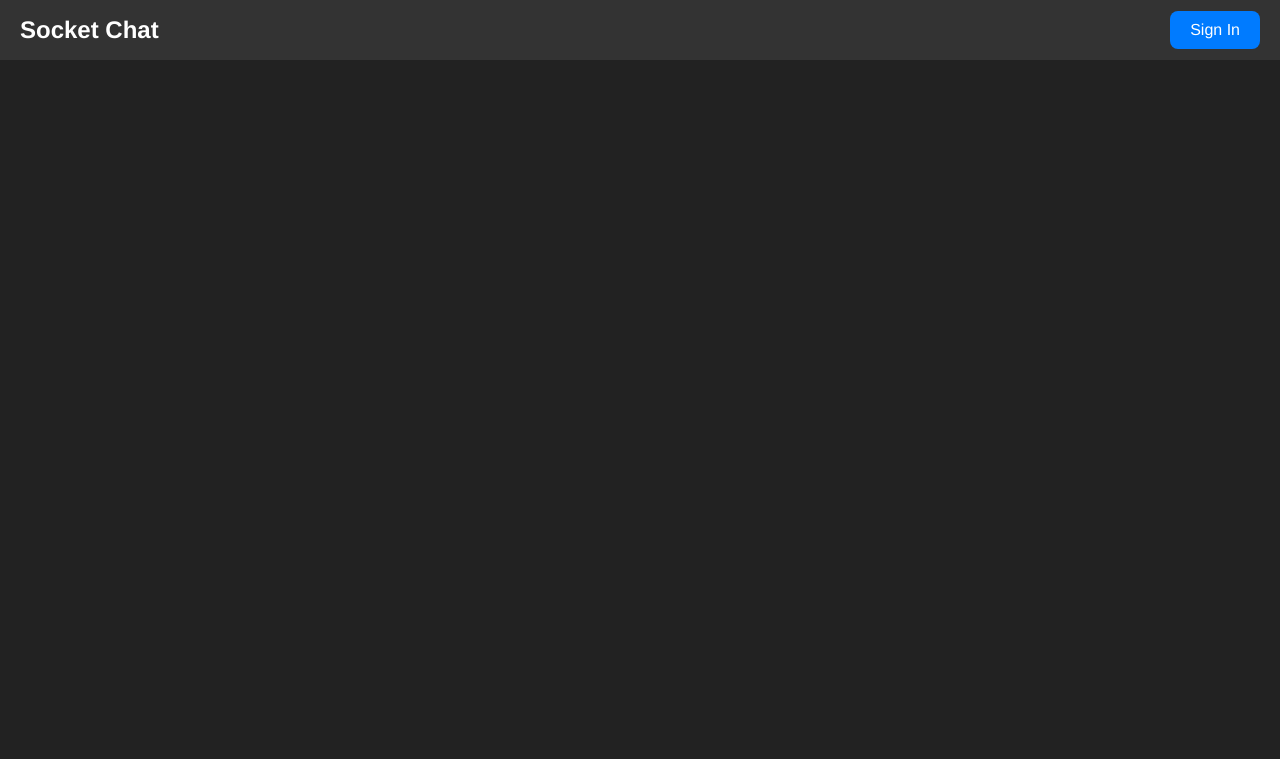
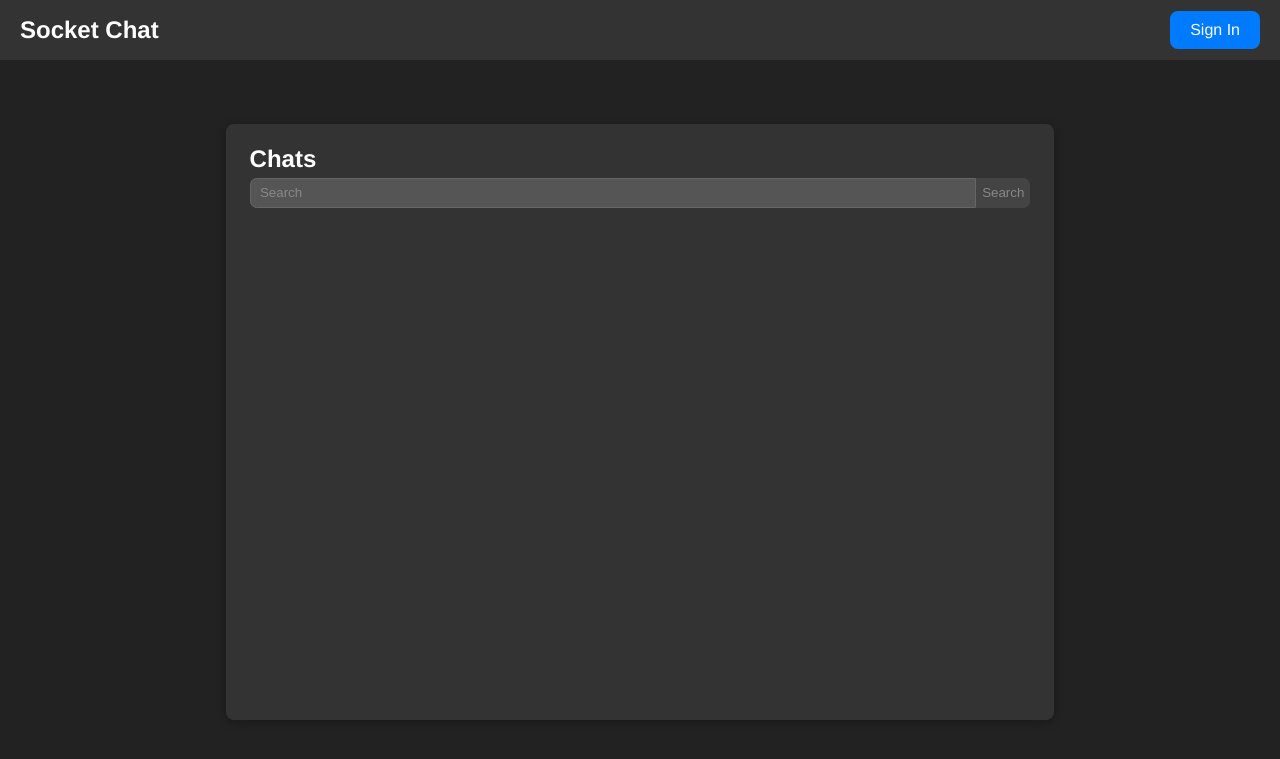
Before and after one commit to nickAnhel/Django-Chat, a Django app: page / in a window 1280 px wide. Shown: the top 759 px of the page. Run offline with Django 4.2, Linux system fonts and the light colour scheme; data that the repository does not hold is empty.

Commit message:
Added chat list and join

```diff
--- a/websocket_chat/chat/static/css/base.css
+++ b/websocket_chat/chat/static/css/base.css
@@ -41,7 +41,7 @@ body {
 }
 
 #content h2 {
-    margin: 0.1em 0;
+    margin: 0.2em 0;
 }
 
 #content p a {
@@ -140,23 +140,75 @@ body {
 /* Chat list */
 
 #chat-list {
-    width: 30%;
-    min-width: 250px;
-    margin: 3em auto;
-    padding: 1.5em 1.5em 2em 1.5em;
+    width: 70%;
+    min-width: 300px;
+    margin: 2em auto;
+    padding: 1em 1.5em;
+    border-radius: 0.5em;
     background-color: #333;
-    border-radius: 0.5em;
     box-shadow: 0 2px 10px rgba(0, 0, 0, 0.3);
 }
 
-#chat-list ul {
-    list-style: none;
+#search {
+    display: flex;
+    width: 100%;
+    margin-bottom: 1em;
+}
+
+#search input[type="text"] {
+    display: inline-block;
+    width: 100%;
+    padding: 0.5em 0.7em;
+    background-color: #555;
+    color: #fff;
+    border: 1px solid #666;
+    border-radius: 0.5em;
+    border-bottom-right-radius: 0;
+    border-top-right-radius: 0;
+}
+
+#search input[type="text"]::placeholder {
+    color: #888;
+}
+
+#search input[type="submit"] {
+    background-color: #444;
+    color: #888;
+    border: none;
+    border-radius: 0.5em;
+    cursor: pointer;
+    border-bottom-left-radius: 0;
+    border-top-left-radius: 0;
+}
+
+#chats {
+    width: 100%;
+    height: 60vh;
+    overflow: auto;
+    scrollbar-width: thin;
+}
+
+#chats ul {
+    list-style-type: none;
     padding: 0;
     margin: 0;
 }
 
-#chat-list li {
+#chats a {
+    color: #eee;
+    text-decoration: none;
+}
+
+#chats li {
     margin: 0.5em 0;
+    padding: 0.5em 1em;
+    background-color: #444;
+    border-radius: 0.5em;
+    color: #fff;
+}
+
+#chats li:hover {
+    background-color: #555;
 }
 
 /* Accoutns */
--- a/websocket_chat/chat/templates/chat/home.html
+++ /dev/null
@@ -1,8 +0,0 @@
-{% extends "base.html" %}
-
-{% block title %}
-    Home
-{% endblock title %}
-
-{% block content %}
-{% endblock content %}
--- /dev/null
+++ b/websocket_chat/chat/templates/chat/list.html
@@ -0,0 +1,29 @@
+{% extends "base.html" %}
+
+{% block title %}
+    Chats
+{% endblock title %}
+
+{% block content %}
+    <div id="chat-list">
+        <h2>Chats</h2>
+        <div id="search">
+            <input type="text" name="search" placeholder="Search">
+            <input type="submit" value="Search">
+        </div>
+        <div id="chats">
+            <ul>
+                {% for chat in chats %}
+                    <a href="{% url "chat:detail" chat.id %}">
+                        <li>
+                            {{ chat.title }}
+                            {% if request.user in chat.members.all %}
+                                <span style="color: #333; float: right">Joined</span>
+                            {% endif %}
+                        </li>
+                    </a>
+                {% endfor %}
+            </ul>
+        </div>
+    </div>
+{% endblock content %}
--- a/websocket_chat/chat/urls.py
+++ b/websocket_chat/chat/urls.py
@@ -2,7 +2,11 @@ from django.urls import path
 from . import views
 
 
+app_name = "chat"
+
+
 urlpatterns = [
-    path("", views.home, name="home"),
+    path("", views.chat_list, name="list"),
     path("chat/<int:chat_id>/", views.chat_detail, name="detail"),
+    path("chat/<int:chat_id>/join/", views.chat_join, name="join"),
 ]
--- a/websocket_chat/chat/views.py
+++ b/websocket_chat/chat/views.py
@@ -1,16 +1,21 @@
 from django.http import HttpRequest, HttpResponse, HttpResponseRedirect
-from django.shortcuts import redirect, render
+from django.shortcuts import render, get_object_or_404
+from django.urls import reverse
 
 from .models import Chat
 
 
-def home(request: HttpRequest) -> HttpResponse:
-    return render(request, "chat/home.html")
+def chat_list(request: HttpRequest) -> HttpResponse:
+    chats = Chat.objects.all()
+    return render(request, "chat/list.html", {"chats": chats})
 
 
-def chat_detail(requst: HttpRequest, chat_id: int) -> HttpResponse | HttpResponseRedirect :
-    try:
-        chat: Chat = requst.user.chats_joined.get(pk=chat_id)  # type: ignore
-    except Chat.DoesNotExist:
-        return redirect("/")
+def chat_detail(requst: HttpRequest, chat_id: int) -> HttpResponse | HttpResponseRedirect:
+    chat: Chat = get_object_or_404(Chat, pk=chat_id)
     return render(requst, "chat/detail.html", {"chat": chat})
+
+
+def chat_join(request: HttpRequest, chat_id: int) -> HttpResponseRedirect:
+    chat: Chat = get_object_or_404(Chat, pk=chat_id)
+    chat.members.add(request.user)
+    return HttpResponseRedirect(reverse("chat:detail", kwargs={"chat_id": chat_id}))
--- a/websocket_chat/websocket_chat/settings.py
+++ b/websocket_chat/websocket_chat/settings.py
@@ -130,7 +130,7 @@ STATIC_URL = "static/"
 DEFAULT_AUTO_FIELD = "django.db.models.BigAutoField"
 
 # Login settings
-LOGIN_REDIRECT_URL = "home"
+LOGIN_REDIRECT_URL = "chat:list"
 LOGIN_URL = "login"
 LOGOUT_URL = "logout"
 
```
Also changed, not shown: websocket_chat/chat/templates/chat/detail.html (+13 -5 lines).
